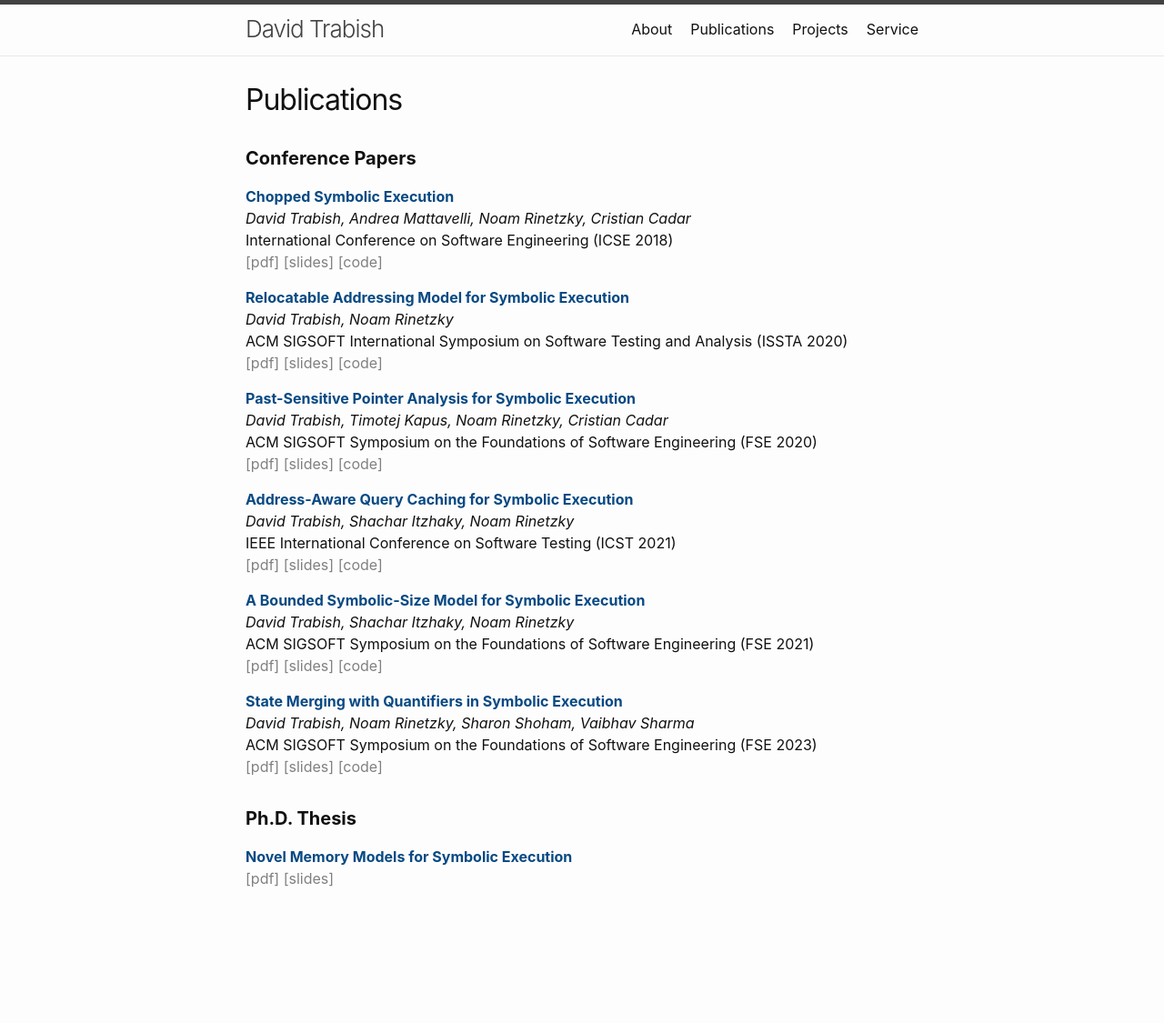
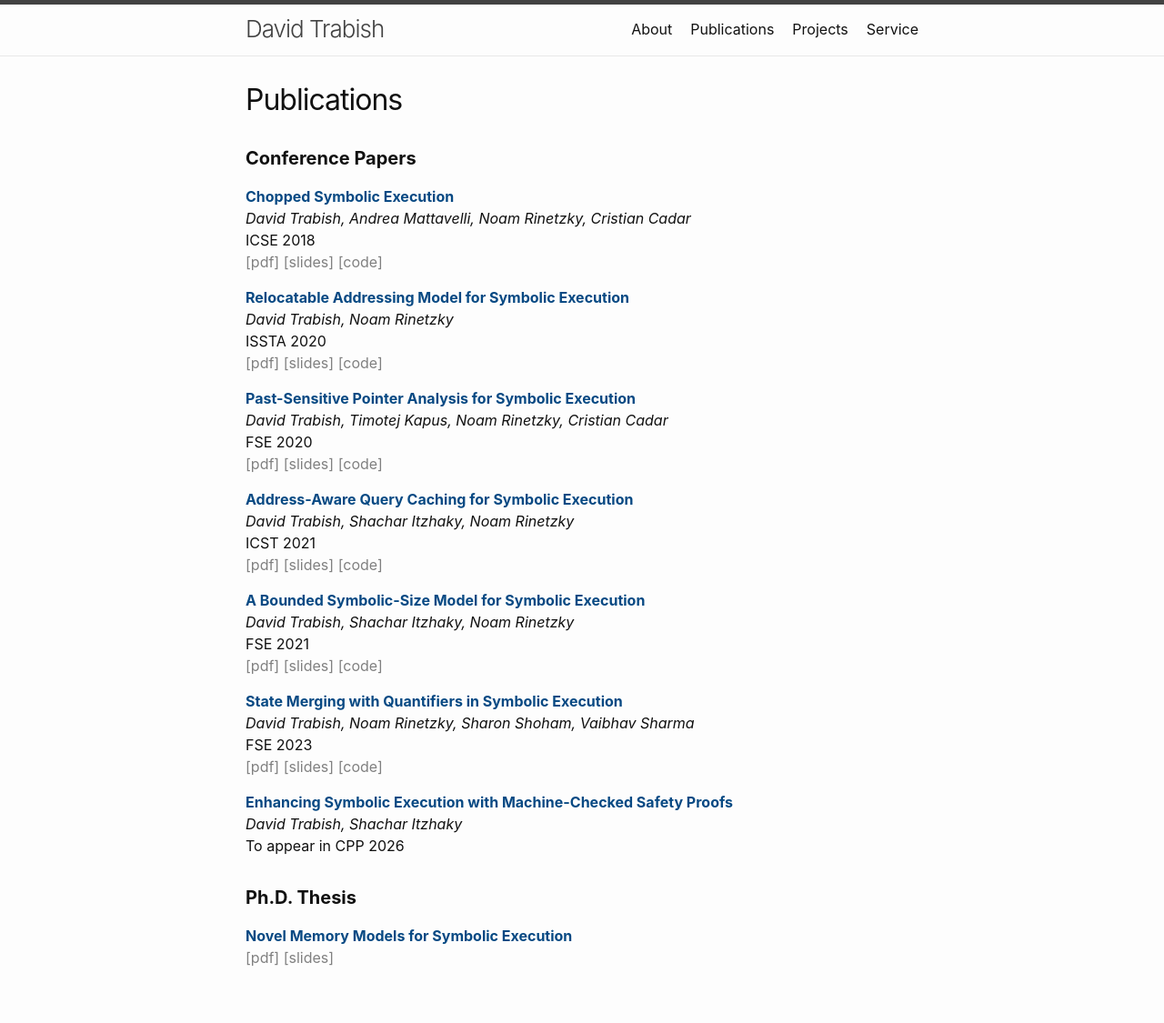
Before and after one commit to davidtr1037/davidtr1037.github.io, a Jekyll site: the page built from publications.md, in a window 1280 px wide. Shown: the whole page at 91% size. Built offline with Jekyll 4.4.1, drawn with Linux system fonts in a browser that asks for light colours; before the commit the page ends 1038 px from its top, so only the background shows below that.

Commit message:
updating

```diff
--- a/publications.md
+++ b/publications.md
@@ -8,45 +8,49 @@ permalink: /publications/
 
 <span style="color:#074983">__Chopped Symbolic Execution__</span>
 _David Trabish, Andrea Mattavelli, Noam Rinetzky, Cristian Cadar_
-International Conference on Software Engineering (ICSE 2018)
+ICSE 2018
 [<span style="color:grey">[pdf]</span>](/files/icse-2018.pdf)
 [<span style="color:grey">[slides]</span>](/files/icse-2018-talk.pdf)
 [<span style="color:grey">[code]</span>](https://github.com/davidtr1037/chopper)
 
 <span style="color:#074983">__Relocatable Addressing Model for Symbolic Execution__</span>
 _David Trabish, Noam Rinetzky_
-ACM SIGSOFT International Symposium on Software Testing and Analysis (ISSTA 2020)
+ISSTA 2020
 [<span style="color:grey">[pdf]</span>](/files/issta20-ram.pdf)
 [<span style="color:grey">[slides]</span>](/files/ram-issta20-conf.pdf)
 [<span style="color:grey">[code]</span>](https://github.com/davidtr1037/klee-ram)
 
 <span style="color:#074983">__Past-Sensitive Pointer Analysis for Symbolic Execution__</span>
 _David Trabish, Timotej Kapus, Noam Rinetzky, Cristian Cadar_
-ACM SIGSOFT Symposium on the Foundations of Software Engineering (FSE 2020)
+FSE 2020
 [<span style="color:grey">[pdf]</span>](/files/fse20main-p237-p-deb5bc6-47564-final.pdf)
 [<span style="color:grey">[slides]</span>](/files/pspa-fse20.pdf)
 [<span style="color:grey">[code]</span>](https://github.com/davidtr1037/klee-pspa)
 
 <span style="color:#074983">__Address-Aware Query Caching for Symbolic Execution__</span>
 _David Trabish, Shachar Itzhaky, Noam Rinetzky_
-IEEE International Conference on Software Testing (ICST 2021)
+ICST 2021
 [<span style="color:grey">[pdf]</span>](/files/icst_2021_final.pdf)
 [<span style="color:grey">[slides]</span>](/files/aaqc-icst2021.pdf)
 [<span style="color:grey">[code]</span>](https://github.com/davidtr1037/klee-aaqc)
 
 <span style="color:#074983">__A Bounded Symbolic-Size Model for Symbolic Execution__</span>
 _David Trabish, Shachar Itzhaky, Noam Rinetzky_
-ACM SIGSOFT Symposium on the Foundations of Software Engineering (FSE 2021)
+FSE 2021
 [<span style="color:grey">[pdf]</span>](/files/fse21main-p547-p-3b9f16ea68-52971-final.pdf)
 [<span style="color:grey">[slides]</span>](/files/fse2021.pdf)
 [<span style="color:grey">[code]</span>](https://github.com/davidtr1037/klee-symsize)
 
 <span style="color:#074983">__State Merging with Quantifiers in Symbolic Execution__</span>
 _David Trabish, Noam Rinetzky, Sharon Shoham, Vaibhav Sharma_
-ACM SIGSOFT Symposium on the Foundations of Software Engineering (FSE 2023)
+FSE 2023
 [<span style="color:grey">[pdf]</span>](/files/fse23main-p381-p-20e978691c-72421-final.pdf)
 [<span style="color:grey">[slides]</span>](/files/fse2023.pdf)
 [<span style="color:grey">[code]</span>](https://github.com/davidtr1037/klee-quantifiers)
+
+<span style="color:#074983">__Enhancing Symbolic Execution with Machine-Checked Safety Proofs__</span>
+_David Trabish, Shachar Itzhaky_
+To appear in CPP 2026
 
 #### **Ph.D. Thesis**
 
```
